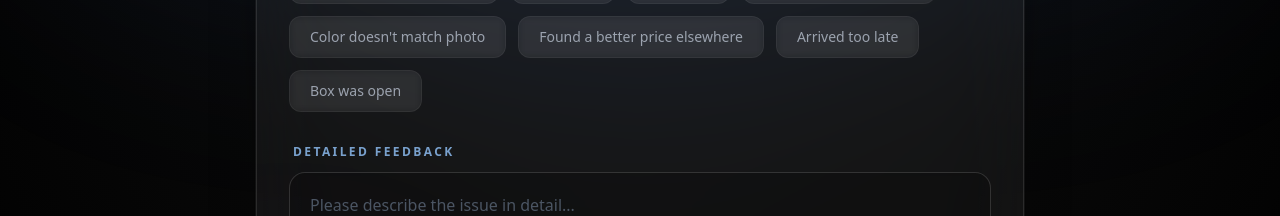
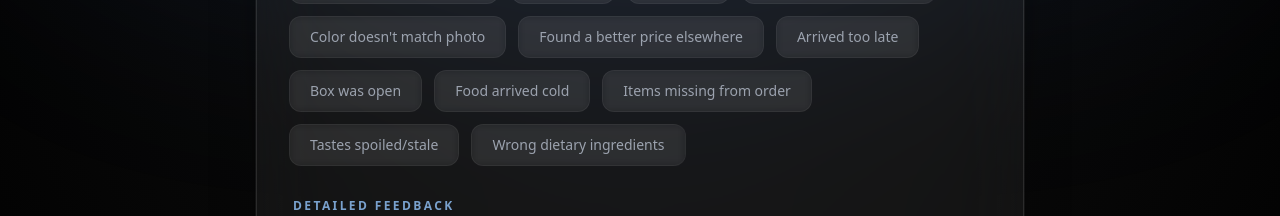
Before and after one commit to charan1835/Return_automation, a Next.js app: page / in a window 1280 px wide. Shown: the part 529-745 px from the top of the page. Built offline with nearby package versions, Linux system fonts and the light colour scheme; no server answers.

Commit message:
Fix build errors and optimize images

```diff
--- a/app/_components/Returnform.jsx
+++ b/app/_components/Returnform.jsx
@@ -84,7 +84,9 @@ export default function ReturnForm() {
         "Quality Not As Expected",
         "Better Price Available",
         "Changed Mind",
-        "Shipping/Delivery Issue"
+        "Shipping/Delivery Issue",
+        "Food Quality/Freshness", // New
+        "Incorrect Food Order"    // New
     ];
 
     const QUICK_REASONS = [
@@ -95,7 +97,11 @@ export default function ReturnForm() {
         "Color doesn't match photo",
         "Found a better price elsewhere",
         "Arrived too late",
-        "Box was open"
+        "Box was open",
+        "Food arrived cold",      // New
+        "Items missing from order", // New
+        "Tastes spoiled/stale",   // New
+        "Wrong dietary ingredients" // New
     ];
 
     const handleQuickFeedback = (reason) => {
```
